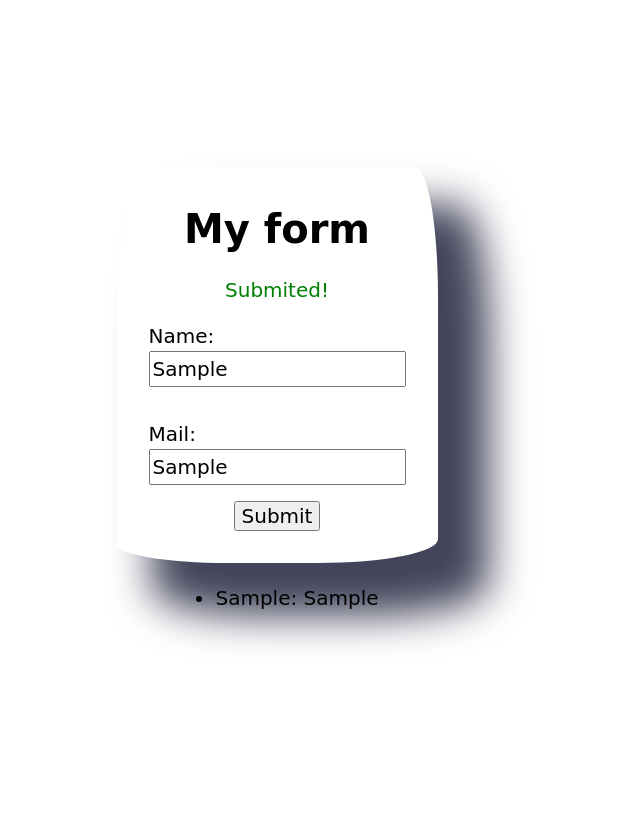
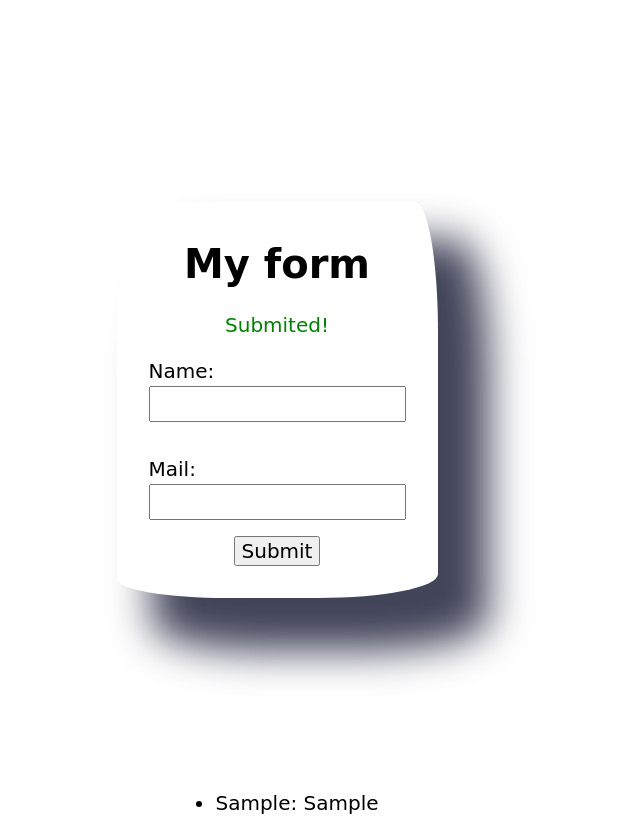
Before and after one commit to MaciekLaskowski/form-excercise-myself, a plain HTML site: page index.html in a window 1280 px wide. Both pictures are taken after typing "Sample", "Sample" into the empty fields and a click on the input "Submit". Shown: the whole page, without its empty margins (363-1003 px from the left). Drawn offline with Linux system fonts and the light colour scheme; a web font is replaced by a local one.

Commit message:
all working like it should

```diff
--- a/app.js
+++ b/app.js
@@ -13,12 +13,15 @@ function onSubmit(e){
         formText.classList.add("red");
         formText.textContent = "Name and mail inputs can't be empty"
     } else if(nameInput.value === ""){
+        formText.classList.remove("green");
         formText.classList.add("red");
         formText.textContent = "Name input can't be empty"
     } else if(mailInput.value === ""){
+        formText.classList.remove("green");
         formText.classList.add("red");
         formText.textContent = "Mail input can't be empty"
     } else{
+        formText.classList.remove("red");
         formText.classList.add("green");
         formText.textContent = "Submited!";
 
@@ -26,5 +29,7 @@ function onSubmit(e){
         li.appendChild(document.createTextNode(`${nameInput.value}: ${mailInput.value}`));
         list.appendChild(li);
 
+        mailInput.value = "";
+        nameInput.value = "";
     }
 }
--- a/style.css
+++ b/style.css
@@ -85,9 +85,11 @@ body{
     flex-direction: column;
     justify-content: center;
     align-items: center;
+    gap: 3rem;
 }
 
 .my-form{
+    position: relative;
     border-top-left-radius: 37px 140px;
     border-top-right-radius: 23px 130px;
     border-bottom-left-radius: 110px 19px;
@@ -118,3 +120,8 @@ body{
 .green{
     color: green;
 }
+
+.list{
+    position: absolute;
+    top: 48rem;
+}
```
Also changed, not shown: index.html (+0 -1 lines).
